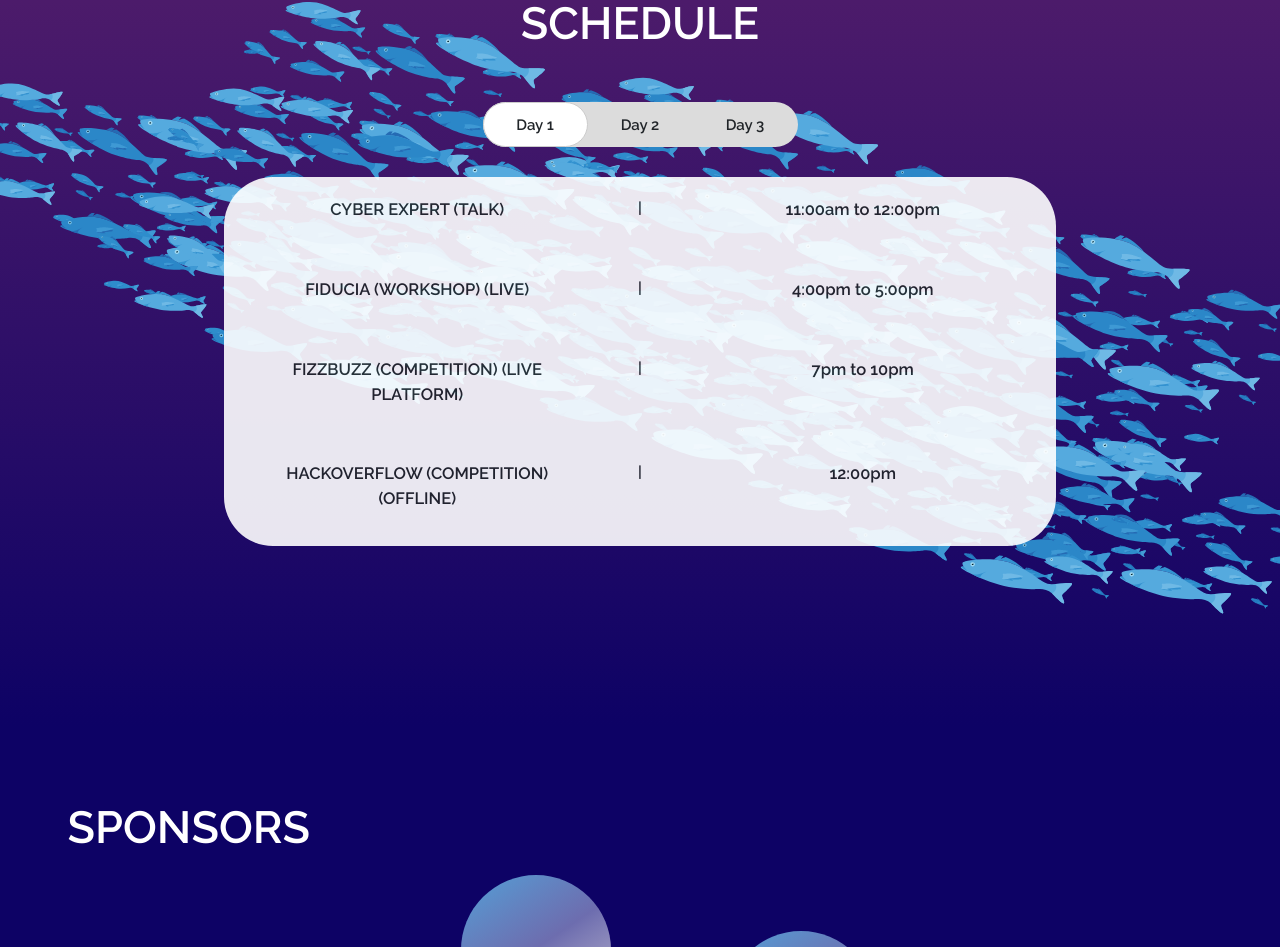
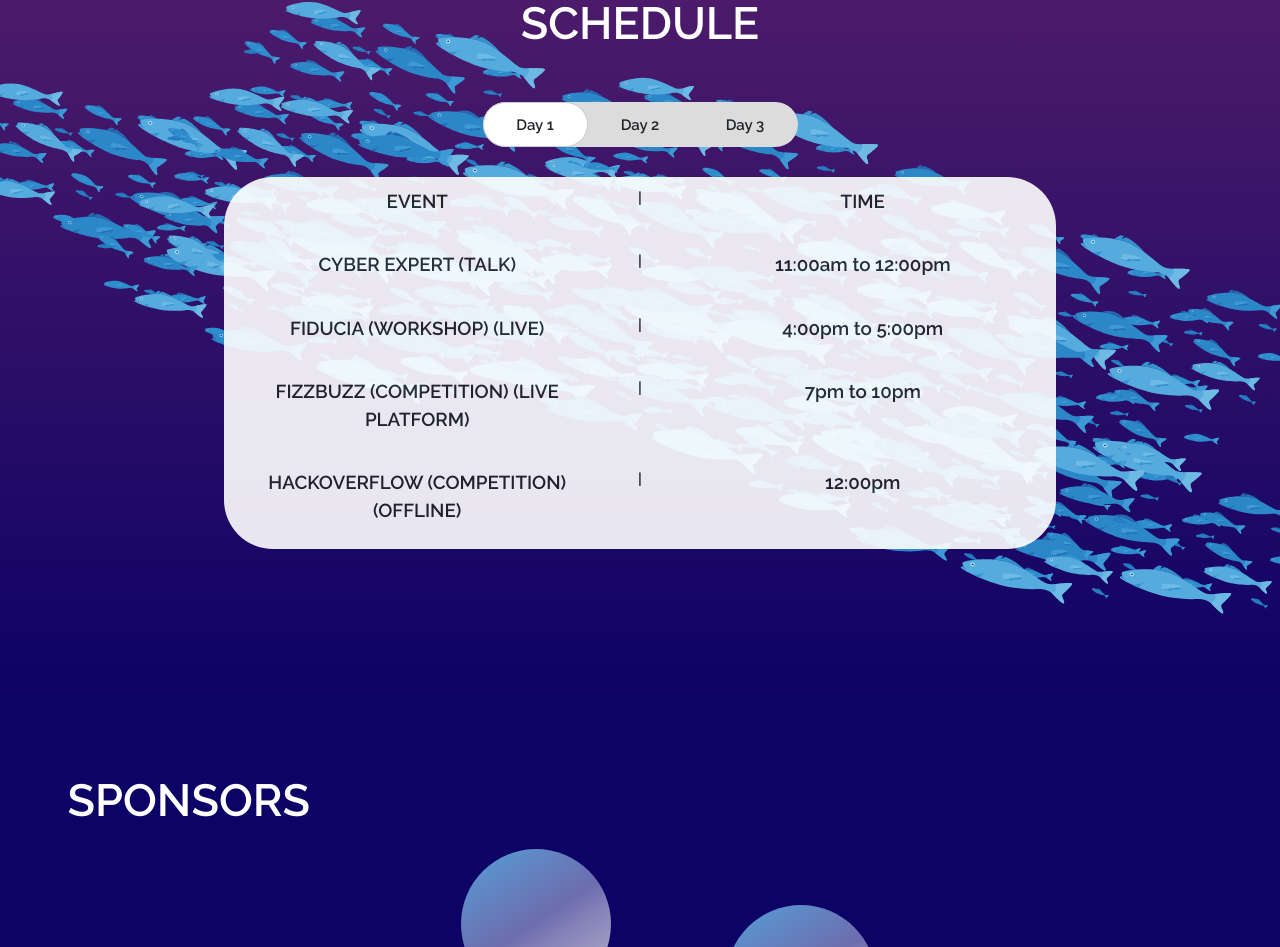
Before and after one commit to ayaniitgoa/TechFest, a React (Create React App) app: page / in a window 1280 px wide. Shown: the part 2383-3330 px from the top of the page. Built offline with nearby package versions, Linux system fonts and the light colour scheme.

Commit message:
Added event and time labels in schedule section

```diff
--- a/src/Containers/Schedule/Schedule.css
+++ b/src/Containers/Schedule/Schedule.css
@@ -68,7 +68,7 @@
 .tab-content {
   display: flex;
   /* margin-top: 2rem; */
-  margin-bottom: 2rem;
+  /* margin-bottom: 2rem; */
 }
 
 .content-container {
@@ -87,14 +87,14 @@
 }
 .content-row {
   display: flex;
-  padding: 20px 0;
+  padding: 10px 0;
   justify-content: space-around;
   position: relative;
 }
 #time,
 #event {
   flex: 0.4;
-  font-size: 1.1em;
+  font-size: 1.25em;
   font-weight: bold;
 }
 
--- a/src/Containers/Schedule/Schedule.js
+++ b/src/Containers/Schedule/Schedule.js
@@ -6,6 +6,11 @@ import ScheduleBg from "./ScheduleBg";
 const Day1Content = () => {
   return (
     <div className="content-container">
+      <div className="content-row">
+        <p id="event">EVENT</p>
+        <p>|</p>
+        <p id="time">TIME</p>
+      </div>
       <div className="content-row">
         <p id="event">CYBER EXPERT (TALK)</p>
         <p>|</p>
@@ -33,6 +38,11 @@ const Day1Content = () => {
 const Day2Content = () => {
   return (
     <div className="content-container">
+      <div className="content-row">
+        <p id="event">EVENT</p>
+        <p>|</p>
+        <p id="time">TIME</p>
+      </div>
       <div className="content-row">
         <p id="event">CYBER EXPERT (TALK)</p>
         <p>|</p>
```
Also changed, not shown: 1 other file (tests, documents, lock files or other folders).
